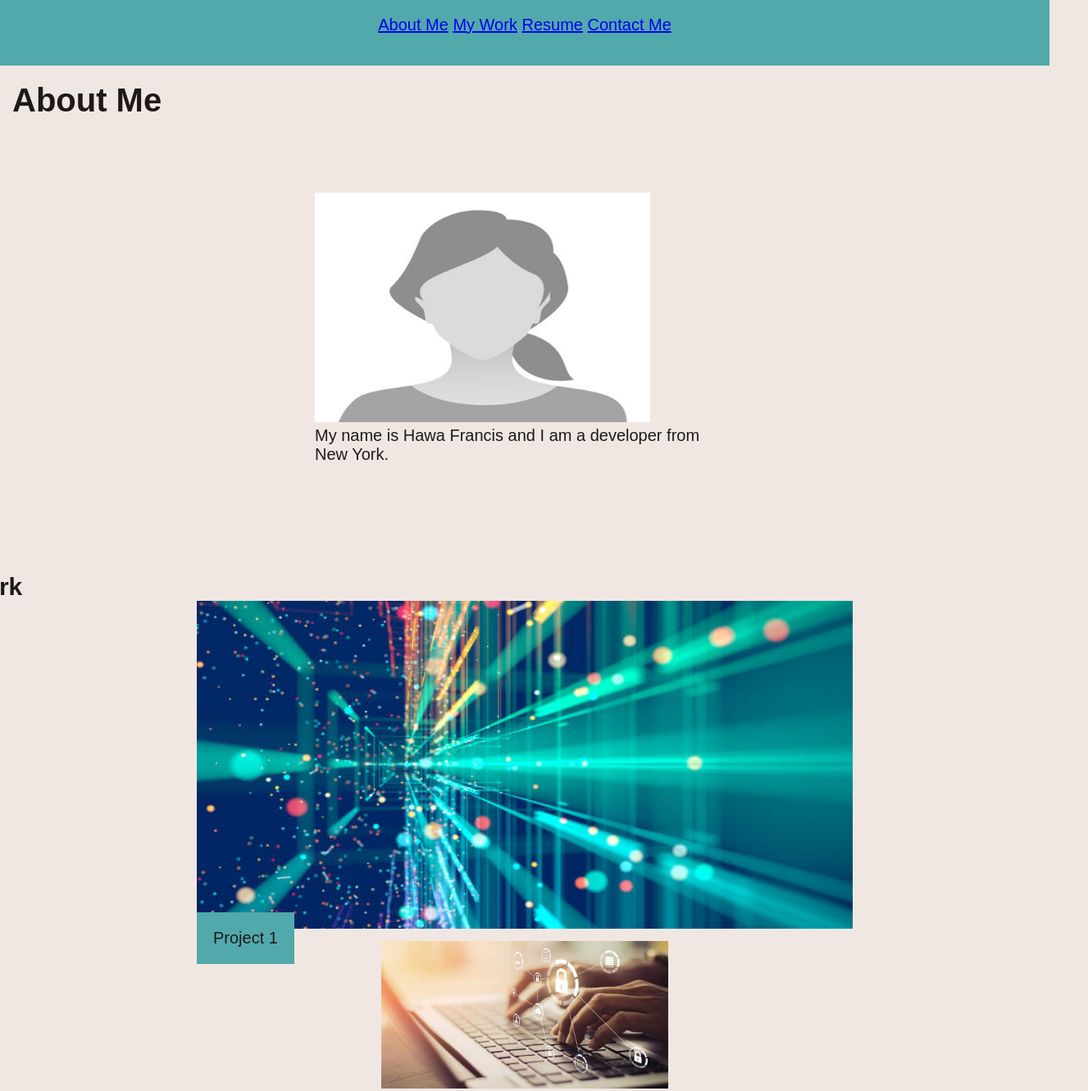
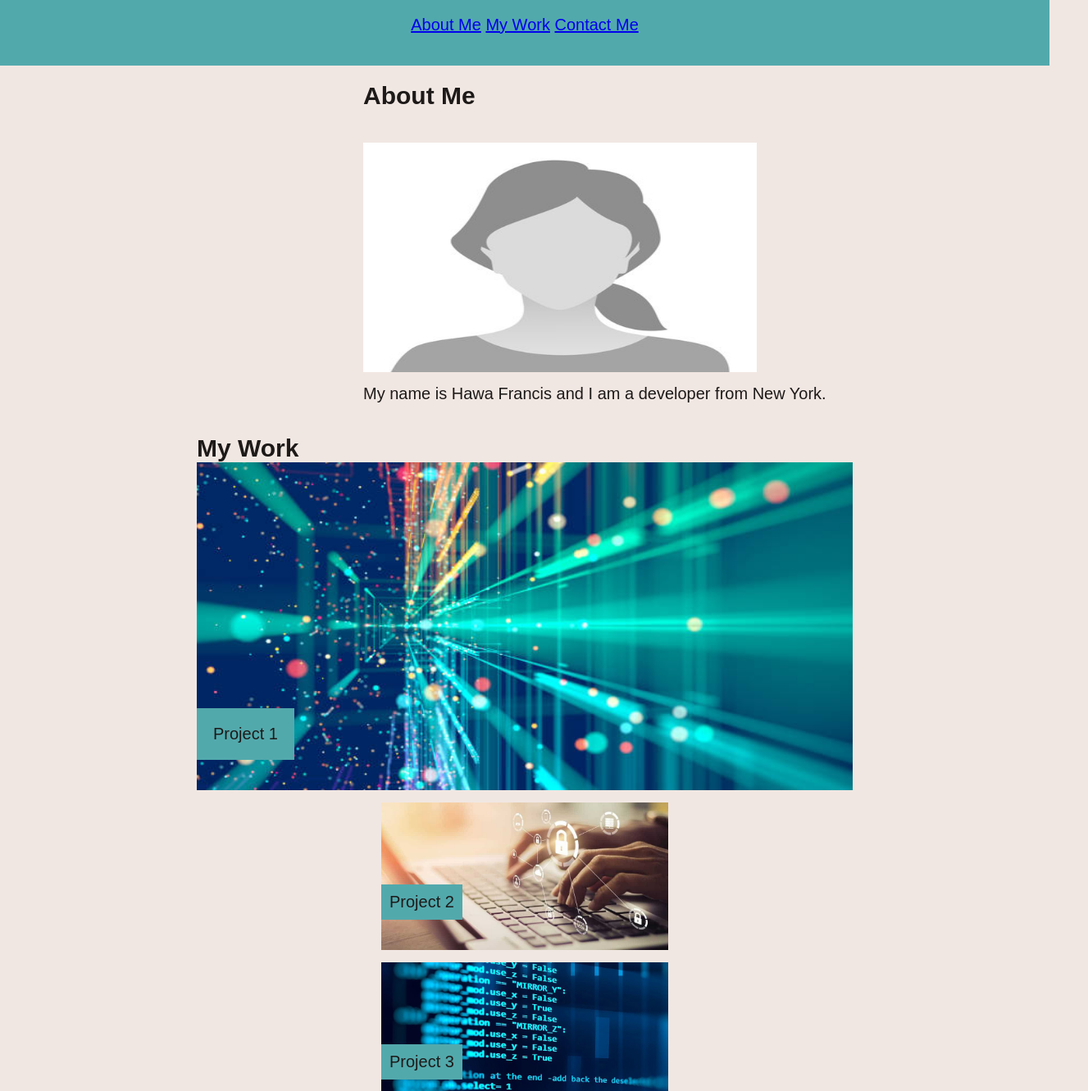
Before and after one commit to hawafran/My-Portfolio, a plain HTML site: page index.html in a window 1280 px wide. Shown: the top 1331 px of the page at 82% size, 1327 px wide, since content can reach past the window. Drawn offline with Linux system fonts and the light colour scheme.

Commit message:
updated links

```diff
--- a/Assets/css/style.css
+++ b/Assets/css/style.css
@@ -38,18 +38,18 @@ footer {
 h1 {
   margin-top:100px;
   margin-bottom:40px;
-  margin-right:auto;
-  margin-left:15px;
+  display:block;
 }
 
 h2{
-  margin-left:auto;
+  display:block;
   padding-top:-51px;
-  padding-right:1300px
+
 }
 
 h3 {
   margin-left: 15px;
+  display: block;
 }
 
 .profile-pic{
@@ -63,7 +63,8 @@ h3 {
 
 .profile-pic img {
 height:80%;
-width:80%
+width:80%;
+margin-bottom: 10px;
 }
 
 
@@ -77,7 +78,6 @@ main {
   display: flex;
   flex-wrap: wrap;
   justify-content: center;
-
 }
 
 .main-card {
@@ -91,7 +91,7 @@ main {
 .main-card header {
   position: absolute;
   padding: 20px;
-  margin-top:380px;
+  margin-top:300px;
   background-color: #52a9ac;
 }
 
@@ -111,7 +111,7 @@ main {
 
 .card header {
   padding:10px;
-  margin-top:210px;
+  margin-top:100px;
   position:absolute;
   background-color: #52a9ac;
 }
--- a/index.html
+++ b/index.html
@@ -10,27 +10,29 @@
   <header class= "main-header">
     <nav class="text-center">
       <ul>
-        <li> <a href="#">About Me</a></li>
-        <li> <a href="#">My Work</a></li>
-        <li> <a href="#">Resume</a></li>
-        <li> <a href="#">Contact Me</a></li>
+        <li> <a href="#About-Me">About Me</a></li>
+        <li> <a href="#My-Work">My Work</a></li>
+        <li> <a href="#Contact-Me">Contact Me</a></li>
       </ul>
     </nav>
   </header>
 
   <main>
+    <section id="About-Me">
+      <div class="profile-pic">
         <h1>About Me</h1>
-    <div class="profile-pic">
         <img src="./Assets/project-photos/my-portfolio/avatar.jpg" alt="stock profile picture"/>
         <p>My name is Hawa Francis and I am a developer from New York. </p>
       </div>
+    </section>
 
+    <section id="My-Work">
+      <summary>
         <h2>My Work </h2>
-    <article>
-      <section class="main-card">
+        <article class="main-card">
           <header>Project 1</header>
           <img src="./Assets/project-photos/my-portfolio/project-1.jpg"/>
-      </section>
+        </article>
         <div class="card">
           <header>Project 2</header>
           <img src="./Assets/project-photos/my-portfolio/project-2.jpg" alt="stock photo"/>
@@ -47,22 +49,22 @@
           <header>Project 5</header>
           <img src="./Assets/project-photos/my-portfolio/project-5.jpg" alt="stock photo"/>
         </div>
-    </article>
-
+      </summary>
+    </section>
 
   </main>
 
-
+  <section id= "Contact-Me">
     <footer class="footer">
       <h3>Contact Me</h3>
       <nav class="text-center">
         <ul>
           <li> <a href="https://github.com/">Github</a></li>
-        <li> <a href="#">Portfolio</a></li>
-        <li> <a href="#contact">Contact</a></li>
+          <li> <a href="#">Resume</a></li>
+          <li> <a href="tel:929-292-003">929-292-0030</a></li>
         </ul>
       </nav>
     </footer>
-
+  </section>
 </body>
 </html>
```
Lines whose indentation alone changed are shown as unchanged.
